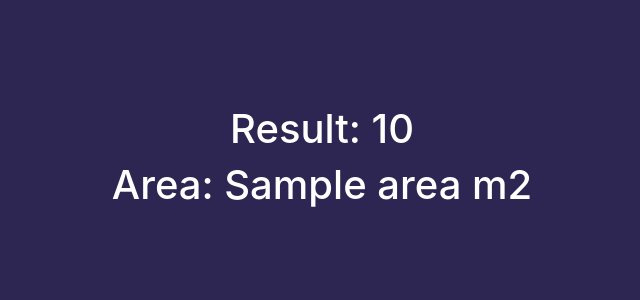
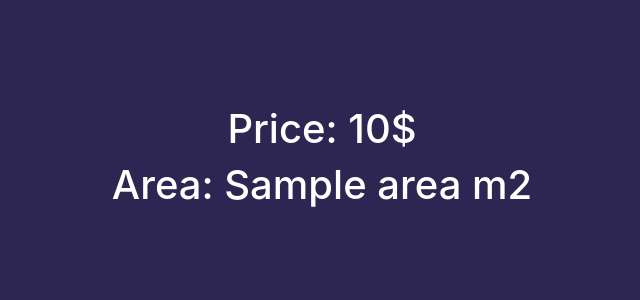
Before and after one commit to gurbanli/OOP_task1, a Flask app: template templates/result.html in a window 1280 px wide. Shown: the part 215-515 px from the top of the page, without its empty margins (318-958 px from the left). Run offline with Flask 2, Linux system fonts and the light colour scheme; the template is opened without the code that fills it: most values are stand-ins (such as "Sample title", 1, 10 or a date in 2020); some libraries are stand-ins or nearby versions.

Commit message:
changed label

```diff
--- a/templates/result.html
+++ b/templates/result.html
@@ -2,7 +2,7 @@
 {% block body %}
     <div class="centered">
     <div class="container mb-5">
-        <h1 class="text-center">Result: {{ price }}</h1>
+        <h1 class="text-center">Price: {{ price }}$</h1>
         <h1 class="text-center">Area: {{ area }} m2</h1>
     </div>
     </div>
```
